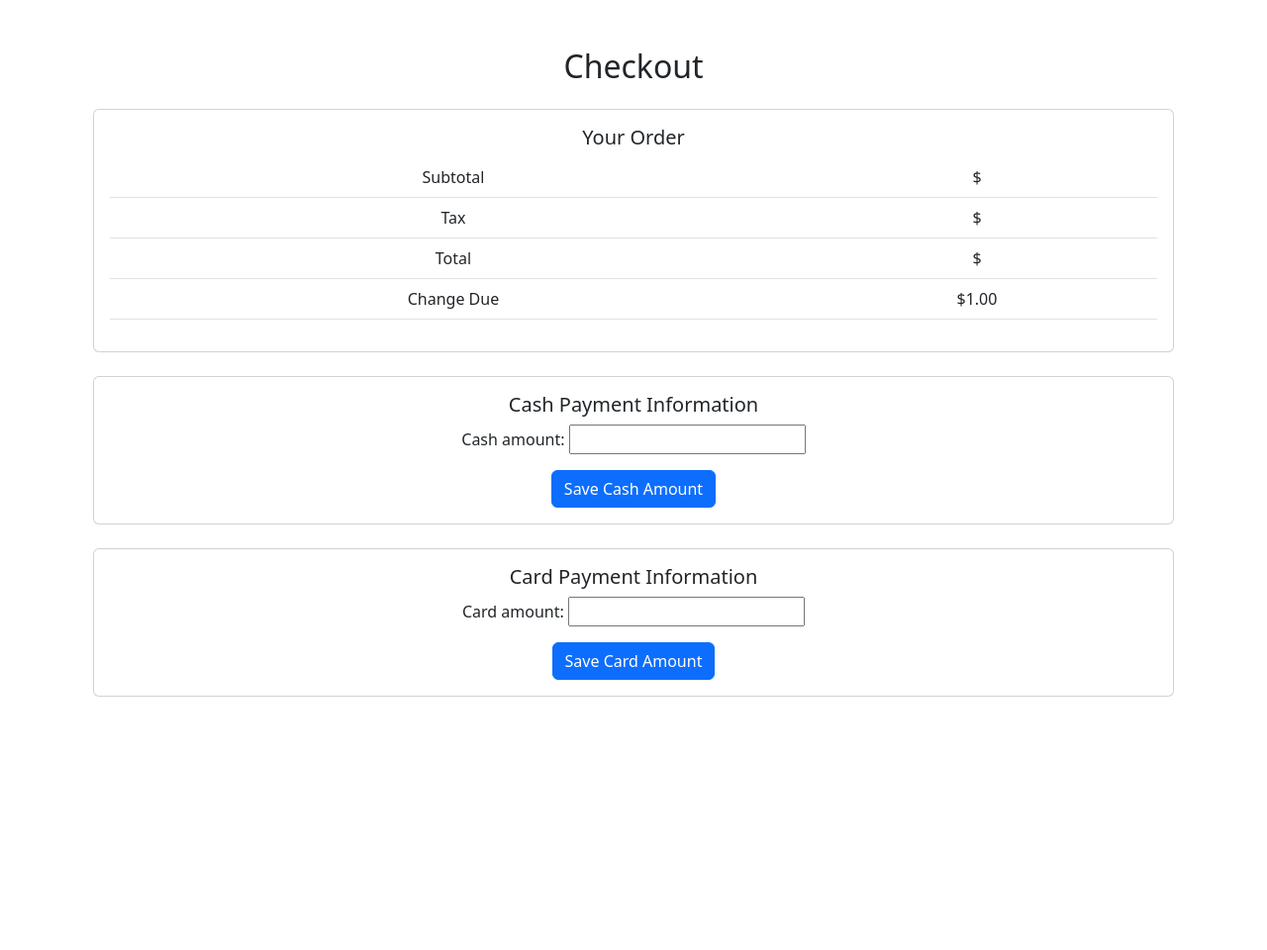
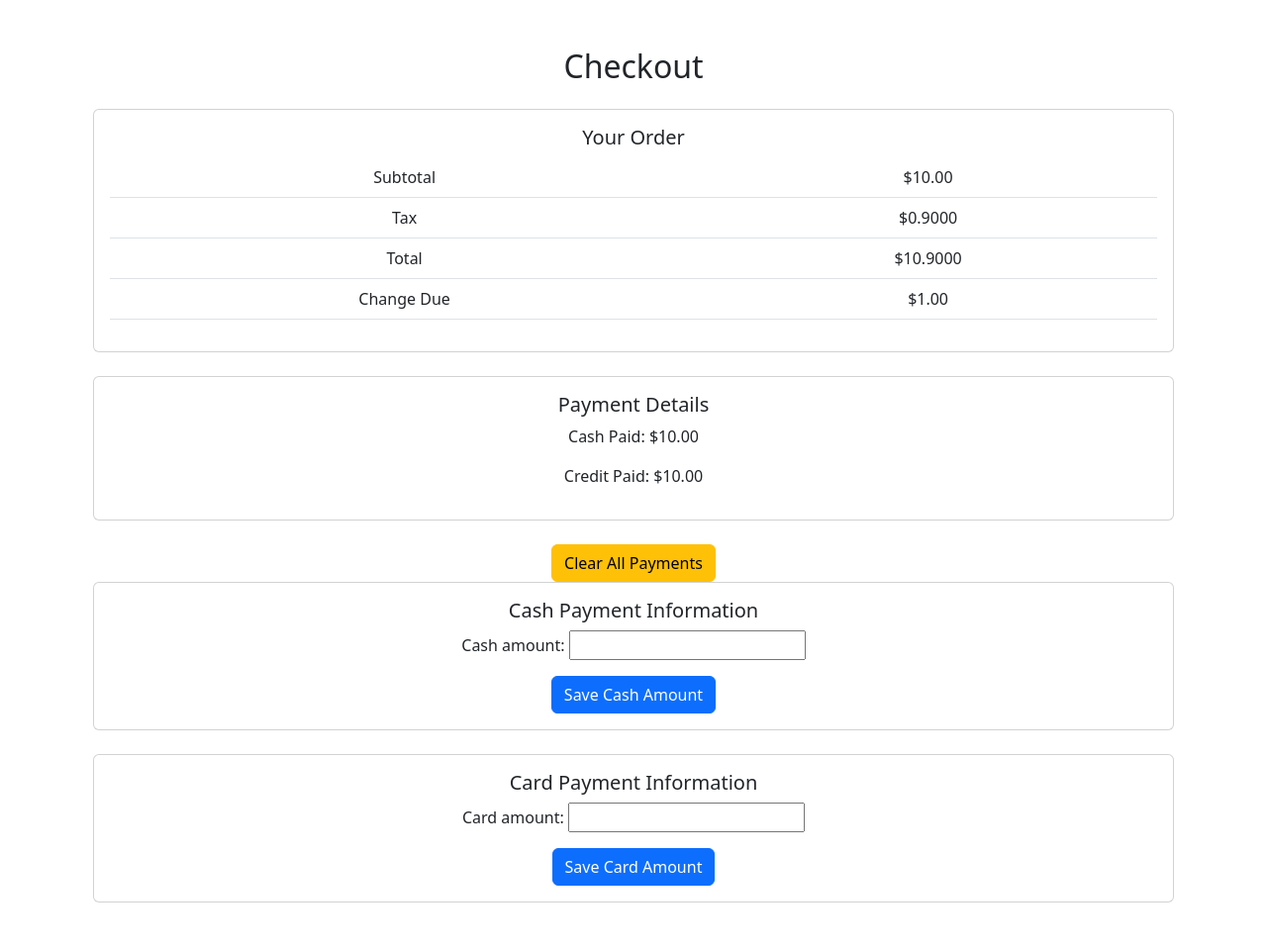
Before and after one commit to morskmorsk/usk-9, a Django app: page /checkout/ in a window 1280 px wide. Shown: the part 56-1016 px from the top of the page at 99% size. Before the commit the page ends 760 px from the top, so only its background shows below. Run offline with Django 4.2, Linux system fonts and the light colour scheme; a user stored in the database is signed in; tables that the repository leaves empty hold one stand-in row (values such as "Sample post").

Commit message:
Update checkout.html and urls.py

```diff
--- a/mysite/store/templates/store/checkout.html
+++ b/mysite/store/templates/store/checkout.html
@@ -10,15 +10,15 @@
             <table class="table">
                 <tr>
                     <td colspan="2">Subtotal</td>
-                    <td>${{ cart.subtotal }}</td>
+                    <td>${{ subtotal }}</td>
                 </tr>
                 <tr>
                     <td colspan="2">Tax</td>
-                    <td>${{ cart.tax }}</td>
+                    <td>${{ tax }}</td>
                 </tr>
                 <tr class="font-weight-bold">
                     <td colspan="2">Total</td>
-                    <td>${{ cart.total }}</td>
+                    <td>${{ total }}</td>
                 </tr>
                 <tr class="font-weight-bold">
                     <td colspan="2">Change Due</td>
@@ -27,6 +27,21 @@
             </table>
         </div>
     </div>
+<!-- Display Cash and Credit Amounts -->
+<div class="card mb-4">
+    <div class="card-body">
+        <h5 class="card-title">Payment Details</h5>
+        <p>Cash Paid: ${{ payment.cash_amount }}</p>
+        <p>Credit Paid: ${{ payment.credit_amount }}</p>
+    </div>
+</div>
+
+<!-- Button to Clear Payments -->
+<form method="post" action="{% url 'clear-payments' %}">
+    {% csrf_token %}
+    <button type="submit" class="btn btn-warning">Clear All Payments</button>
+</form>
+
 
         <!-- Checkout Form for Cash Payment -->
         <div class="card">
--- a/mysite/store/urls.py
+++ b/mysite/store/urls.py
@@ -14,6 +14,7 @@ from .views import (ProductListView,
                     DeviceDetailView,
                     DeviceUpdateView,
                     WorkOrderUpdateView,
+                    ClearPaymentsView
                     )
 from django.urls import path
 from .views import CashPaymentView, CardPaymentView
@@ -36,4 +37,5 @@ urlpatterns = [
      path('workorders/<int:work_order_id>/update/', WorkOrderUpdateView.as_view(), name='work-order-update'),
      path('save-cash-payment/', CashPaymentView.as_view(), name='save-cash-payment'),
      path('save-credit-payment/', CardPaymentView.as_view(), name='save-credit-payment'),
+     path('clear-payments/', ClearPaymentsView.as_view(), name='clear-payments'),
 ]
--- a/mysite/store/views.py
+++ b/mysite/store/views.py
@@ -115,26 +115,6 @@ class CartDetailUpdatePriceView(LoginRequiredMixin, UpdateView):
 
     def get_object(self, queryset=None):
         return ShoppingCartDetail.objects.get(id=self.kwargs.get('detail_id'))
-
-
-# class CheckOutView(LoginRequiredMixin, TemplateView):
-#     template_name = 'store/checkout.html'
-
-#     def get_context_data(self, **kwargs):
-#         context = super().get_context_data(**kwargs)
-#         cart = ShoppingCart.objects.get(user=self.request.user)
-#         payment, created = CartPayment.objects.get_or_create(cart=cart)
-
-#         context['cart'] = {
-#             'subtotal': cart.calculate_subtotal(),
-#             'tax': cart.calculate_tax(),
-#             'total': cart.calculate_total(),
-#         }
-#         payment.change_due = cart.calculate_total()*-1
-#         payment.save()
-#         context['payment'] = payment
-
-#         return context
 
 
 class UpdateUserProfileView(LoginRequiredMixin, SuccessMessageMixin, UpdateView):
@@ -282,7 +262,22 @@ class CheckoutView(TemplateView):
             payment.payment_amount = 0
             payment.save()
         context['cart'] = cart
+        context['subtotal'] = cart.calculate_subtotal()
+        context['tax'] = cart.calculate_tax()
+        context['total'] = cart.calculate_total()
         context['payment'] = payment
         context['cash_payment_form'] = CashPaymentForm()
         context['card_payment_form'] = CardPaymentForm()
+        context['change_due'] = payment.change_due
         return context
+
+
+class ClearPaymentsView(View):
+    def post(self, request, *args, **kwargs):
+        cart = ShoppingCart.objects.get(user=request.user)
+        payment = CartPayment.objects.get(cart=cart)
+        payment.cash_amount = 0
+        payment.credit_amount = 0
+        payment.change_due = payment.payment_amount - cart.calculate_total()
+        payment.save()
+        return redirect('checkout')  # Redirect back to the checkout page
```
